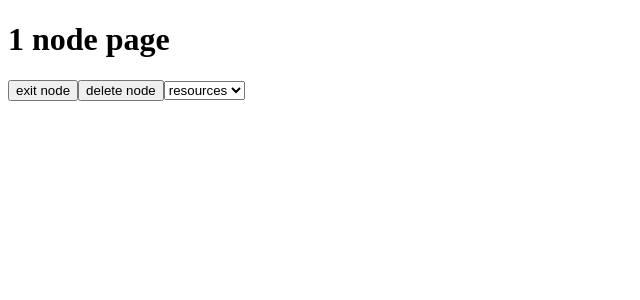
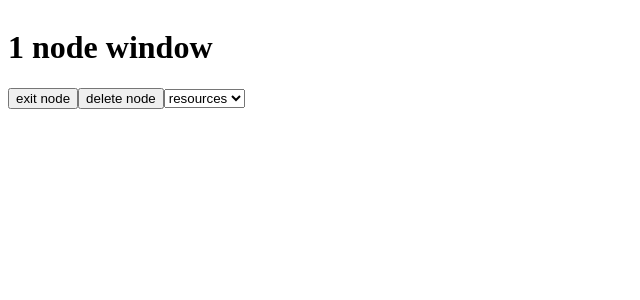
Before and after one commit to andrewchen0028/freeschool-frontend, a React (Create React App) app: page /nodes/1 in a window 1280 px wide. Shown: the top 300 px of the page, without its empty margins (0-640 px from the left). Built offline with nearby package versions, Linux system fonts and the light colour scheme; no server answers.

Commit message:
move NodePage to nested NodeWindow

```diff
--- a/src/components/GraphDataManager.js
+++ b/src/components/GraphCanvas.js
@@ -1,18 +1,19 @@
 import { useEffect, useState } from "react";
-import { useNavigate } from "react-router-dom";
+import { useLocation, useNavigate } from "react-router-dom";
 
 import axios from "axios";
 
 import url from "../globals";
 
-export default function GraphDataManager({ graphRef }) {
+export default function GraphCanvas({ graphRef }) {
   const [nodes, setNodes] = useState([]);
   const [links, setLinks] = useState([]);
   const [focus, setFocus] = useState(null);
 
   const navigate = useNavigate();
+  const { state } = useLocation();
 
-  useEffect(() => {
+  const refresh = () => {
     axios
       .get(url + "/graph")
       .then((response) => {
@@ -20,7 +21,17 @@ export default function GraphDataManager({ graphRef }) {
         setLinks(response.data.links);
         setFocus(null);
       });
-  }, []);
+
+    // TODO: Find how to start from current layout instead of from scratch.
+    //
+    // UPDATE: Probably necessary to save node locations for use as initial
+    // coordinates of re-render.
+    console.log("refreshed graphCanvas");
+  }
+
+  // NOTE: `state.stale` is never actually read; graph just sees
+  // that `state` is now defined and therefore triggers a re-render.
+  useEffect(() => { refresh(); }, [state]);
 
   useEffect(() => {
     if (graphRef.current) graphRef.current
--- a/src/index.js
+++ b/src/index.js
@@ -3,19 +3,20 @@ import ReactDOM from "react-dom/client";
 
 import { BrowserRouter, Route, Routes } from "react-router-dom";
 
-import GraphPage from "./pages/GraphPage";
-import NodePage from "./pages/NodePage";
+import App from "./pages/App";
+import NodeWindow from "./pages/NodeWindow";
 import NotFoundPage from "./pages/NotFoundPage";
 
 const root = ReactDOM.createRoot(document.getElementById("root"));
 root.render(
   // <React.StrictMode>
-    <BrowserRouter>
-      <Routes>
-        <Route path="/" element={<GraphPage />} />
-        <Route path="/nodes/:id" element={<NodePage />} />
-        <Route path="*" element={<NotFoundPage />} />
-      </Routes>
-    </BrowserRouter>
+  <BrowserRouter>
+    <Routes>
+      <Route path="/" element={<App />}>
+        <Route path="/nodes/:id" element={<NodeWindow />} />
+      </Route>
+      <Route path="*" element={<NotFoundPage />} />
+    </Routes>
+  </BrowserRouter>
   // </React.StrictMode>
 );
--- a/src/pages/GraphPage.js
+++ b/src/pages/App.js
@@ -2,12 +2,13 @@ import { useEffect, useRef } from "react"
 
 import ForceGraph from "force-graph";
 
-import GraphDataManager from "../components/GraphDataManager";
+import GraphCanvas from "../components/GraphCanvas";
+import { Outlet } from "react-router-dom";
 
-export default function GraphPage() {
+export default function App() {
   const graphRef = useRef();
 
-  // Put graph functionality into GraphDataManager so we
+  // Put graph functionality into GraphCanvas so we
   // can access graph data in the functions.
   useEffect(() => {
     graphRef.current = ForceGraph()(document.getElementById("graph"))
@@ -37,6 +38,15 @@ export default function GraphPage() {
   }, []);
 
   // Note: try <div id="graph" /> in both GraphPage() and
-  // in GraphDataManager() if rendering bug occurs.
-  return <GraphDataManager graphRef={graphRef} />;
+  // in GraphCanvas() if rendering bug occurs.
+  return (
+    <div id="app">
+      <div style={{ position: "absolute", zIndex: 1 }}>
+        <GraphCanvas graphRef={graphRef} />
+      </div>
+      <div style={{ position: "absolute", zIndex: 2 }}>
+        <Outlet />
+      </div>
+    </div>
+  );
 }
--- a/src/pages/NodePage.js
+++ b/src/pages/NodeWindow.js
@@ -6,7 +6,7 @@ import axios from "axios";
 import url from "../globals";
 import CardList from "../components/CardList";
 
-export default function NodePage() {
+export default function NodeWindow() {
   const [items, setItems] = useState([]);
   const [types, setTypes] = useState("resources");
 
@@ -23,16 +23,20 @@ export default function NodePage() {
       });
   }, [types, params.id]);
 
-  const exitNode = () => { navigate(`/`); }
+  // NOTE: `state.stale` is never actually read; graph just sees
+  // that `state` is now defined and therefore triggers a re-render.
+  const exitNode = () => { navigate(`/`, { state: { stale: true } }); }
+
   const deleteNode = () => {
+    console.log(params.id);
     axios
       .delete(url + "/nodes/" + params.id)
       .then((_response) => { exitNode(); });
   }
 
   return (
-    <div id="node-page-div">
-      <h1>{params.id} node page</h1>
+    <div id="node-window-div">
+      <h1>{params.id} node window</h1>
       <button onClick={exitNode}>exit node</button>
       <button onClick={deleteNode}>delete node</button>
 
```
